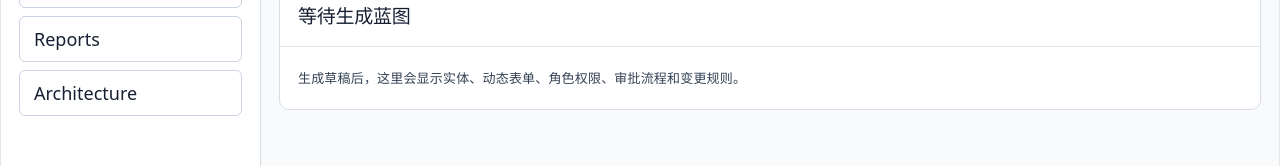
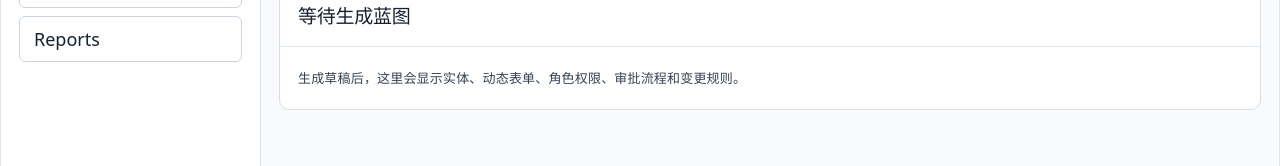
Before and after one commit to njaucjbCJB/AI-native-, a React (Vite) app in the folder demo/: page / in a window 1280 px wide. Shown: the part 601-767 px from the top of the page. Built offline with nearby package versions, Linux system fonts and the light colour scheme.

Commit message:
Hide architecture console view

```diff
--- a/demo/src/core/console.ts
+++ b/demo/src/core/console.ts
@@ -10,7 +10,6 @@ export type ConsoleViewId =
   | 'agent-skills'
   | 'runtime'
   | 'reports'
-  | 'architecture'
 
 export type ConsoleView = {
   id: ConsoleViewId
@@ -95,17 +94,5 @@ export function getFrameworkConsoleViews(blueprint: Blueprint): ConsoleView[] {
       description: 'Management metrics and AI CEO summary generated from runtime data.',
       items: blueprint.reports.map((report) => report.name),
     },
-    {
-      id: 'architecture',
-      title: 'Architecture',
-      description: 'Replacement route from first-version mock boundaries to production systems.',
-      items: [
-        'LocalStorageAdapter -> database adapter',
-        'Mock AgentRuntime -> enterprise AI gateway',
-        'In-memory workflow logic -> production workflow engine',
-        'Static report summary -> governed analytics service',
-        'Demo procurement blueprint -> multi-domain blueprint catalog',
-      ],
-    },
   ]
 }
```
Also changed, not shown: 1 other file (tests, documents, lock files or other folders).
